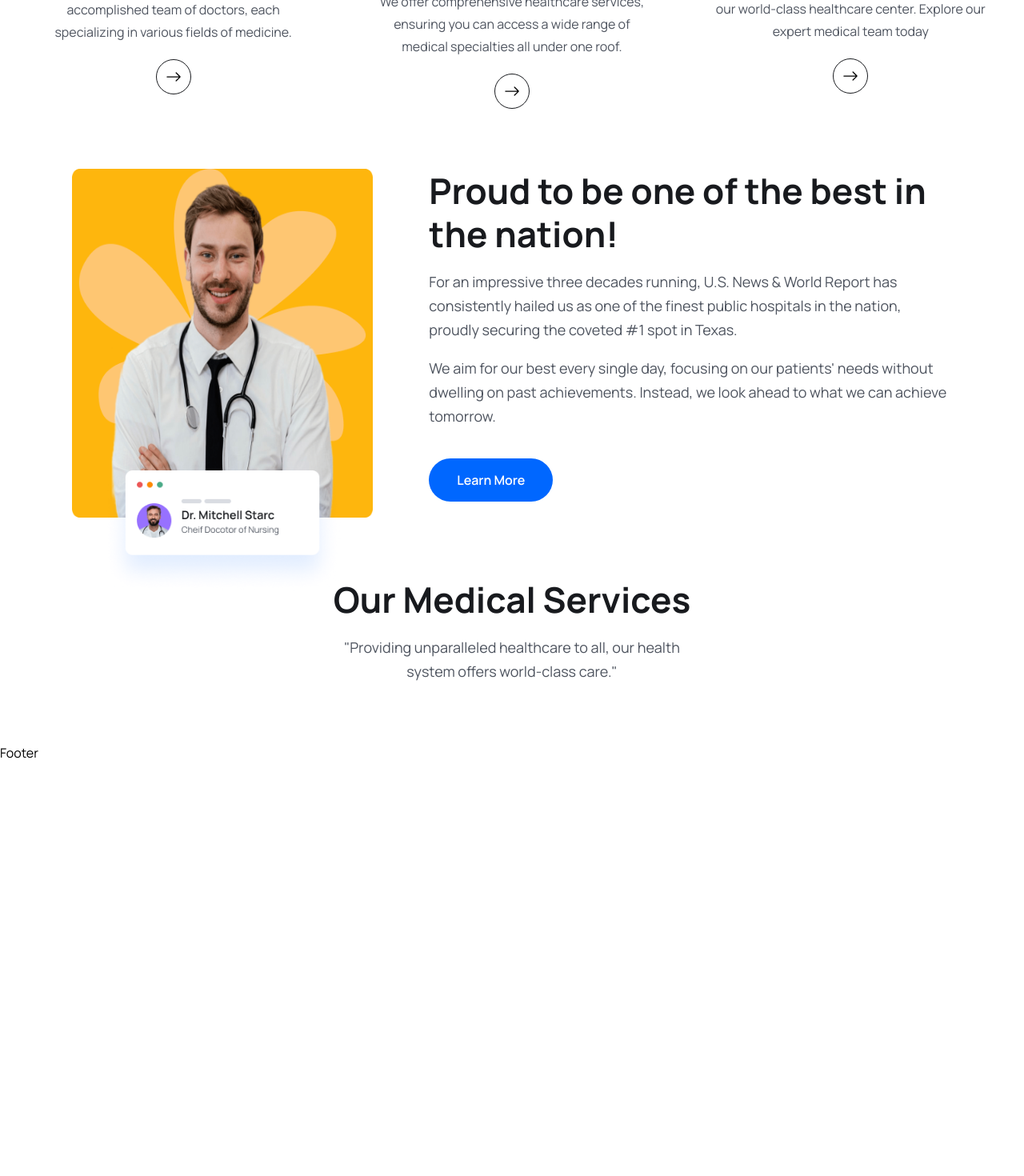
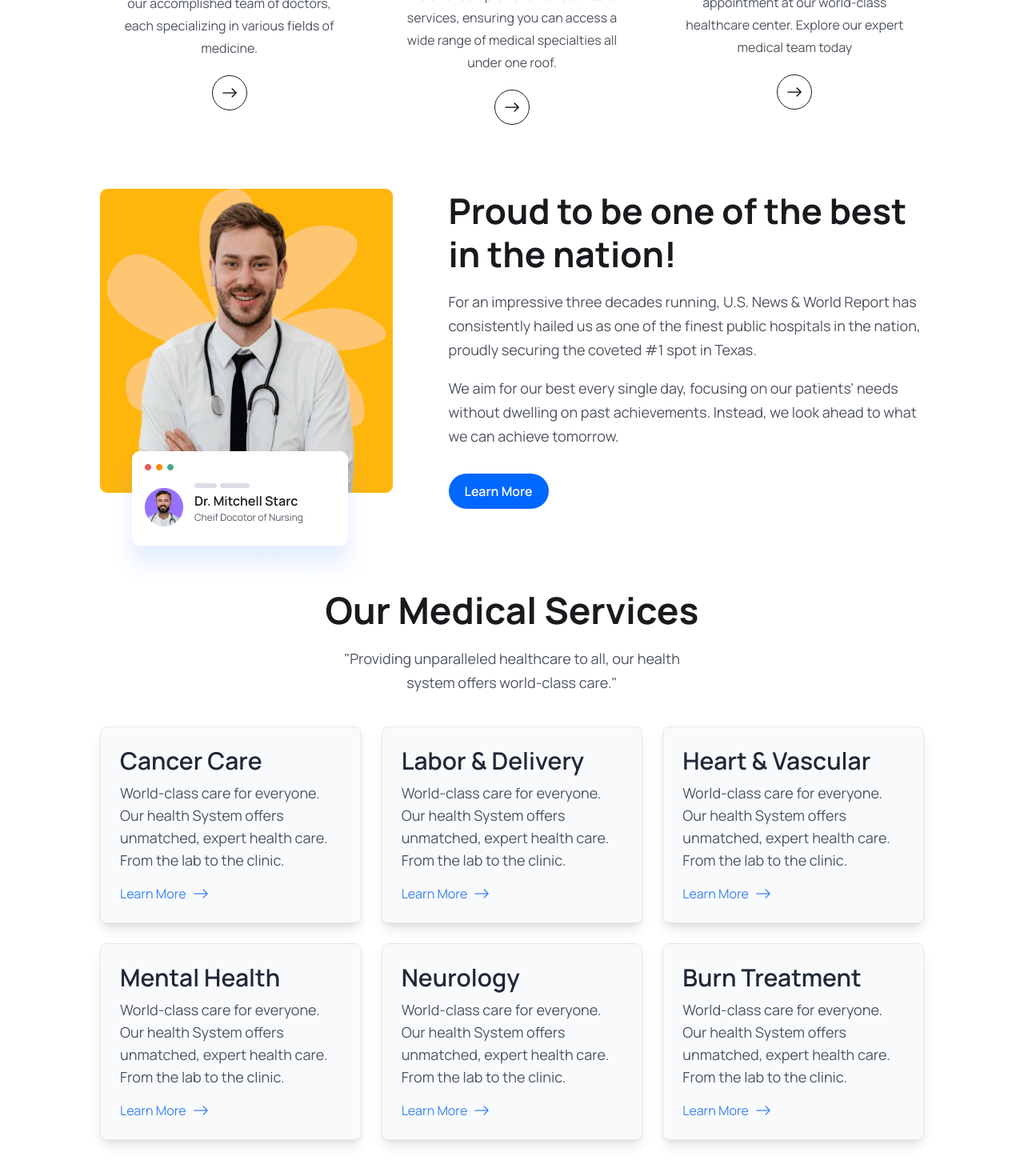
Before and after one commit to dushyant2909/Medicare-Booking, a React (Vite) app in the folder frontend/: page / in a window 1280 px wide. Shown: the part 1298-2768 px from the top of the page at 80% size. Before the commit the page ends 2251 px from the top, so only its background shows below. Built offline with nearby package versions, Linux system fonts and the light colour scheme.

Commit message:
Created till features section

```diff
--- a/frontend/src/components/About/About.jsx
+++ b/frontend/src/components/About/About.jsx
@@ -5,18 +5,17 @@ import { Link } from 'react-router-dom'
 
 const About = () => {
     return (
-
-        <section className='py-0 px-[25px] lg:px-[70px]'>
+        <section className=''>
             <div className="container">
                 <div className="flex flex-col lg:flex-row justify-between gap-[70px]">
-                    <div className="flex lg:w-[380px] justify-center relative">
+                    <div className="flex lg:w-[380px] lg:h-[380px] justify-center relative">
                         <img src={aboutImg} alt="About pic" className='w-full' />
-                        <div className="absolute z-20 w-[220px] md:w-[300px] bottom-[-70px] lg:bottom-[-95px]">
+                        <div className="absolute z-20 w-[270px] md:w-[350px] bottom-[-90px] lg:bottom-[-120px]">
                             <img src={aboutCardImg} alt="Card image" />
                         </div>
                     </div>
 
-                    <div className="lg:w-3/5 flex flex-col ">
+                    <div className="lg:w-3/5 flex flex-col justify-center mt-3 lg:mt-0">
                         <h2 className="heading">Proud to be one of the best in the nation!</h2>
                         <p className="text__para">
                             For an impressive three decades running, U.S. News & World Report has consistently hailed us as one of the
@@ -26,7 +25,7 @@ const About = () => {
                             We aim for our best every single day, focusing on our patients' needs without dwelling on past achievements.
                             Instead, we look ahead to what we can achieve tomorrow.
                         </p>
-                        <Link to={'/m'} className='mb-5'>
+                        <Link to={'/'} className='mt-3 flex items-center justify-center lg:justify-start'>
                             <button className='btn' >Learn More</button>
                         </Link>
                     </div>
--- /dev/null
+++ b/frontend/src/components/Doctors/DoctorCard.jsx
@@ -0,0 +1,9 @@
+import React from 'react'
+
+const DoctorCard = () => {
+  return (
+    <div>DoctorCard</div>
+  )
+}
+
+export default DoctorCard
--- /dev/null
+++ b/frontend/src/components/Doctors/DoctorsList.jsx
@@ -0,0 +1,16 @@
+import React from 'react'
+import DoctorCard from './DoctorCard'
+import { doctors } from '../../assets/data/doctors'
+
+const DoctorsList = () => {
+  return (
+    <div className="grid grid-cols-1 sm:grid-cols-2 md:grid-cols-3 gap-5 lg:gap-[30px]
+    mt-[30px] lg:mt-[55px]">
+      {doctors.map((doctor, index) => (
+        <DoctorCard key={index} doctor={doctor} />
+      ))}
+    </div>
+  )
+}
+
+export default DoctorsList
--- a/frontend/src/components/Header/Header.jsx
+++ b/frontend/src/components/Header/Header.jsx
@@ -31,9 +31,8 @@ const Header = () => {
 
 
   return (
-    <header className='header flex items-center sticky__header '>
-      <div className="container">
-        <div className="flex items-center justify-between lg:justify-around">
+    <header className='header px-3 lg:px-0 flex items-center sticky__header '>
+      <div className="flex w-full items-center justify-between lg:justify-around">
         {/* ----------- Logo ---------------- */}
         <Link to={'/'} className='p-1'>
           <img src={logo} alt="Company Logo" />
@@ -74,7 +73,6 @@ const Header = () => {
           </span>
         </div>
       </div>
-      </div>
     </header >
   )
 }
--- /dev/null
+++ b/frontend/src/components/Servicess/ServiceCard.jsx
@@ -0,0 +1,21 @@
+import React from 'react';
+import { BsArrowRight } from 'react-icons/bs';
+import { Link } from 'react-router-dom';
+
+const ServiceCard = ({ item }) => {
+  const { name, desc } = item;
+  return (
+    <div className="bg-gray-50 hover:bg-gray-100 cursor-arrow select-none border rounded-lg shadow-lg overflow-hidden">
+      <div className="p-4 lg:p-6">
+        <h2 className="text-2xl lg:text-3xl font-semibold text-gray-800 mb-2">{name}</h2>
+        <p className="text-base lg:text-lg text-gray-600 leading-relaxed mb-4">{desc}</p>
+        <Link to="/" className="text-blue-500 hover:text-blue-600 flex items-center space-x-2">
+          <span>Learn More</span>
+          <BsArrowRight className="text-xl" />
+        </Link>
+      </div>
+    </div>
+  );
+};
+
+export default ServiceCard;
--- /dev/null
+++ b/frontend/src/components/Servicess/ServiceList.jsx
@@ -0,0 +1,18 @@
+import React from 'react'
+import ServiceCard from './ServiceCard'
+import { services } from '../../assets/data/services'
+
+const ServiceList = () => {
+    return (
+        <div className='grid grid-cols-1 md:grid-cols-2 lg:grid-cols-3 gap-6 lg:gap-[25px] mt-[30px]
+    lg:mt-[40px]'>
+            {
+                services.map((item, key) => (
+                    <ServiceCard item={item} key={key} />
+                ))
+            }
+        </div>
+    )
+}
+
+export default ServiceList
--- a/frontend/src/index.css
+++ b/frontend/src/index.css
@@ -4,16 +4,19 @@
 
 @layer base {
   section {
-    @apply py-[75px];
+    @apply py-[40px];
   }
 }
 
 @layer components {
   .container {
-    @apply max-w-full w-[1440px] px-5 mx-auto;
+    @apply max-w-full w-[1440px] px-[125px] mx-auto;
   }
   .btn {
-    @apply bg-primaryColor py-[15px] px-[35px] rounded-[50px] text-white font-[600] mt-[38px];
+    @apply bg-primaryColor py-[10px] px-[20px] rounded-[50px] text-white font-[600] mt-[20px];
+  }
+  .btn:hover {
+    @apply bg-blue-700;
   }
   .heading {
     @apply text-[44px] leading-[54px] font-[700] text-headingColor;
@@ -35,17 +38,17 @@
 
 @media only screen and (max-width: 1024px) {
   .container {
-    @apply w-full;
+    @apply w-full px-4;
   }
 
   section {
-    @apply py-[35px];
+    @apply py-[30px];
   }
 }
 
 @media only screen and (max-width: 768px) {
   .heading {
-    @apply text-[26px] leading-[36px];
+    @apply text-[30px] leading-[36px];
   }
   .text__para {
     @apply text-[16px] leading-7 mt-3;
--- a/frontend/src/pages/Home.jsx
+++ b/frontend/src/pages/Home.jsx
@@ -5,16 +5,19 @@ import heroImg03 from '../assets/images/hero-img03.png'
 import icon01 from '../assets/images/icon01.png'
 import icon02 from '../assets/images/icon02.png'
 import icon03 from '../assets/images/icon03.png'
+import featureImg from '../assets/images/feature-img.png'
 import { Link } from 'react-router-dom'
 import { BsArrowRight } from 'react-icons/bs'
 import About from '../components/About/About'
+import ServiceList from '../components/Servicess/ServiceList'
+import DoctorsList from '../components/Doctors/DoctorsList'
 
 const Home = () => {
   return (
     <>
       {/* ---------- Hero Section Outer ------------- */}
-      <section className='hero__section py-[30px] 2xl:h-[800px]'>
-        <div className="container lg:px-[125px] flex flex-col lg:flex-row gap-[60px] lg:gap-[90px] items-center justify-between">
+      <section className='hero__section 2xl:h-[800px]'>
+        <div className="container flex flex-col lg:flex-row gap-[60px] lg:gap-[90px] items-center justify-between">
           {/* ---------Hero Content Left part----------- */}
           <div>
             {/* ----------- Hero content headings----------- */}
@@ -66,7 +69,7 @@ const Home = () => {
       {/* ----------Hero Section ends---------- */}
 
       {/* --------- Another hero part starts ----------- */}
-      <section className='lg:pt-10 '>
+      <section>
         <div className="container">
           <div className="lg:w-[470px] mx-auto">
             <h2 className="heading text-center">Elevating Healthcare Excellence</h2>
@@ -142,12 +145,70 @@ const Home = () => {
       {/* --------- Services Section -------- */}
       <section>
         <div className="container">
-          <div className="xl:w-[470px] mx-auto">
-            <h2 className="heading text-center">Our Medical Services</h2>
+          <div className="xl:w-[470px] lg:mt-5 mx-auto">
+            <h2 className="heading text-center text-[46px]">Our Medical Services</h2>
             <p className="text__para text-center text-semibold">"Providing unparalleled healthcare to all, our health system offers world-class care."</p>
+          </div>
+
+          <ServiceList />
+
+        </div>
+      </section>
+
+      {/* --------- Feature Section --------- */}
+      <section>
+        <div className="container">
+          <div className="flex items-center gap-10 justify-between flex-col lg:flex-row">
+            {/* ----------- Feature Content ---------- */}
+            <div className="xl:w-[670px]">
+              <h2 className="heading">
+                Get Virtual treatment <br /> anytime.
+              </h2>
+
+              <ul className='pl-4'>
+                <li className="text__para">
+                  1. Schedule appointments directly.
+                </li>
+                <li className="text__para">
+                  2. Discover Your Physician's Office.
+                </li>
+                <li className="text__para">
+                  3. Explore Physicians Accepting New Patients - Book Your Appointment Online.
+                </li>
+              </ul>
+
+              <div className='flex justify-center lg:justify-start'>
+                <div>
+                  <Link to={'/'} className='mx-auto'>
+                    <button className="btn">Learn More</button>
+                  </Link>
+                </div>
+              </div>
+            </div>
+            {/* ----------- Feature Image ------------- */}
+            <div className="relative px-4 z-10 w-[380px] h-[380px] flex justify-end">
+              <img src={featureImg} alt="doctor image" />
+            </div>
           </div>
         </div>
       </section>
+      {/* --------- Feature Section Ends ------ */}
+
+      {/* --------- Our Great doctors ----------- */}
+      <section>
+        <div className="container">
+          <div className="xl:w-[470px] mx-auto">
+            <h2 className="heading text-center">Our great Doctors</h2>
+            <p className="text__para text-center">
+              World-class care for everyone. Our health system offers unmatched,
+              expert health care.
+            </p>
+          </div>
+          <DoctorsList />
+        </div>
+      </section>
+      {/* ---------- Doctors ends ------------ */}
+
     </>
   )
 }
```
Lines whose indentation alone changed are shown as unchanged.
